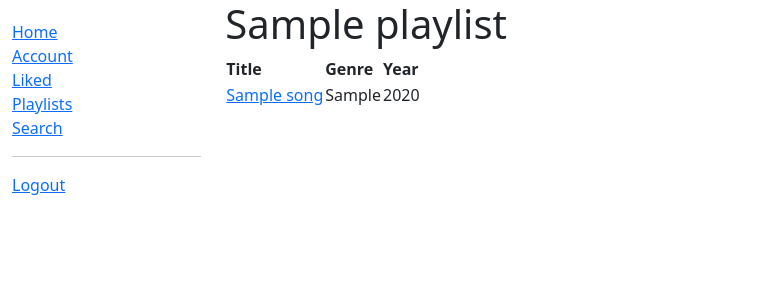
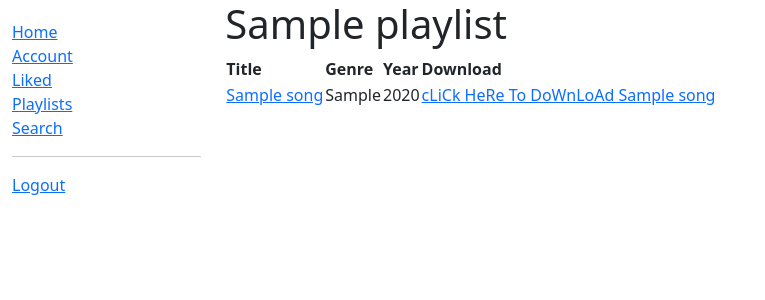
Before and after one commit to slocatelli30/WeMusic, a Django app: page /wmapp/playlists/1 in a window 1280 px wide. Shown: the top 300 px of the page, without its empty margins (0-765 px from the left). Run offline with Django 4.2, Linux system fonts and the light colour scheme; a user stored in the database is signed in; tables that the repository leaves empty hold one stand-in row (values such as "Sample post").

Commit message:
Download file musicali delle song (versione 1)

```diff
--- a/wemusic/settings.py
+++ b/wemusic/settings.py
@@ -16,7 +16,8 @@ import os
 
 # Build paths inside the project like this: BASE_DIR / 'subdir'.
 BASE_DIR = Path(__file__).resolve().parent.parent
-
+# definisce in quale cartella vengono conservati tutti i media del progetto
+MEDIA_ROOT = os.path.join(BASE_DIR, 'media')
 
 # Quick-start development settings - unsuitable for production
 # See https://docs.djangoproject.com/en/4.1/howto/deployment/checklist/
--- a/wemusic/urls.py
+++ b/wemusic/urls.py
@@ -29,4 +29,4 @@ urlpatterns = [
 
     # Add Django site authentication urls (for login, logout, password management)
     path('accounts/', include('django.contrib.auth.urls')),
-] + static(settings.STATIC_URL, document_root=settings.STATIC_ROOT)
+] + static(settings.MEDIA_URL, document_root=settings.MEDIA_ROOT)
--- a/wmapp/models.py
+++ b/wmapp/models.py
@@ -36,13 +36,14 @@ class Album(models.Model):
     def __str__(self):
         return self.name
 
-
+# Song
 class Song(models.Model):
     title = models.CharField(max_length=255)
     genre = models.CharField(max_length=255)
     year = models.IntegerField()
     album = models.ForeignKey(Album, on_delete=models.CASCADE)
     artists = models.ManyToManyField(Artist)
+    file = models.FileField(upload_to="media")
 
     def __str__(self):
         return self.title
--- a/wmapp/templates/playlist_detail.html
+++ b/wmapp/templates/playlist_detail.html
@@ -8,6 +8,7 @@
             <th>Title</th>
             <th>Genre</th>
             <th>Year</th>
+            <th>Download</th>
         </tr>
     </thead>
     <tbody>
@@ -16,6 +17,7 @@
             <td><a href="{% url 'song_detail' s.id %}">{{s.title}}</a></td>
             <td>{{s.genre}}</td>
             <td>{{s.year}}</td>
+            <td><a href="{{s.file.url}}" download>cLiCk HeRe To DoWnLoAd {{s.title}}</a></td>
         </tr>
         {% endfor %}
     </tbody>
--- a/wmapp/views.py
+++ b/wmapp/views.py
@@ -55,6 +55,13 @@ def index(request):
             'playlists': [], }
         return render(request, 'index.html')
 
+# download song
+@login_required
+@derive_user_type
+@require_ordinary_user
+def download_song(request):
+    downloadsong = Song.objects.all()
+    return render(request, 'playlist_detail.html', {'downloadsong':downloadsong})
 
 @login_required
 @derive_user_type
```
Also changed, not shown: wmapp/migrations/0004_song_file_alter_album_pub_date_and_more.py (added), 4 other files.
